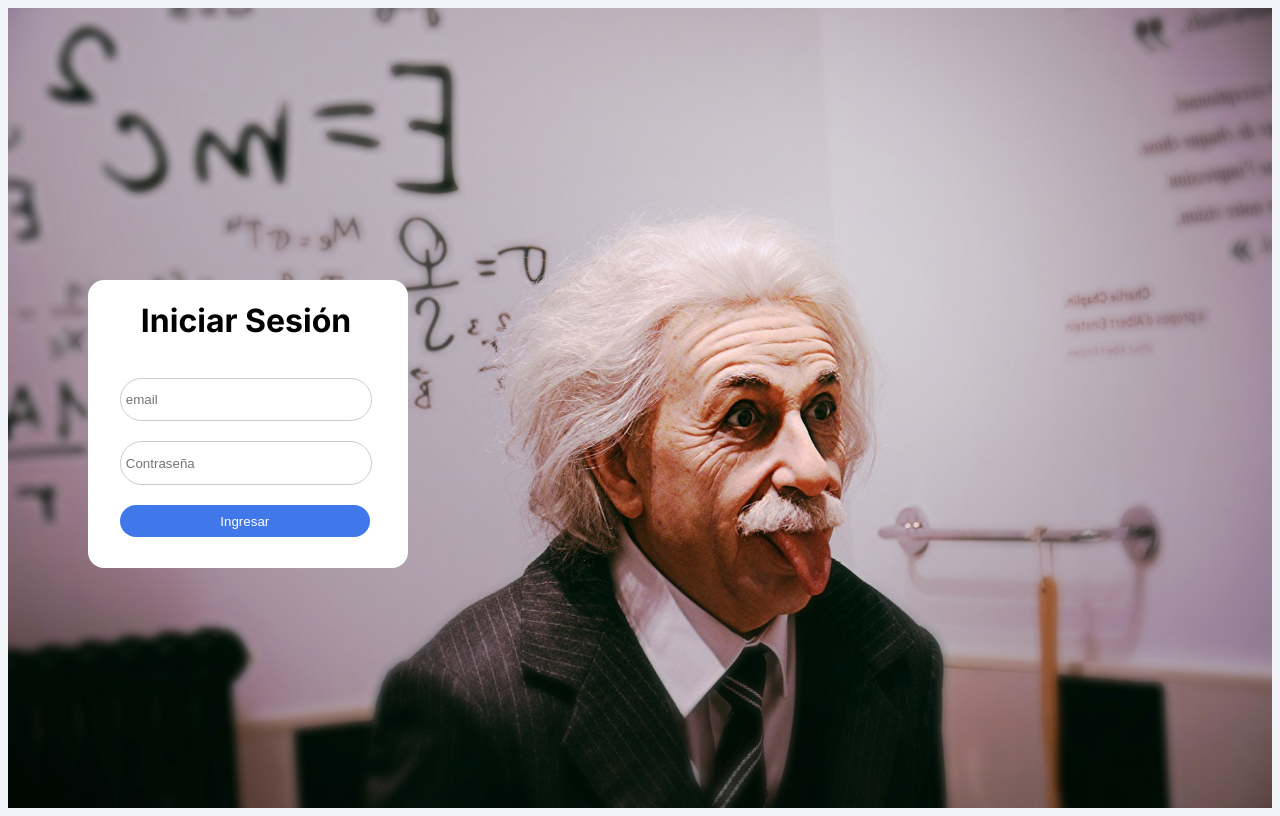
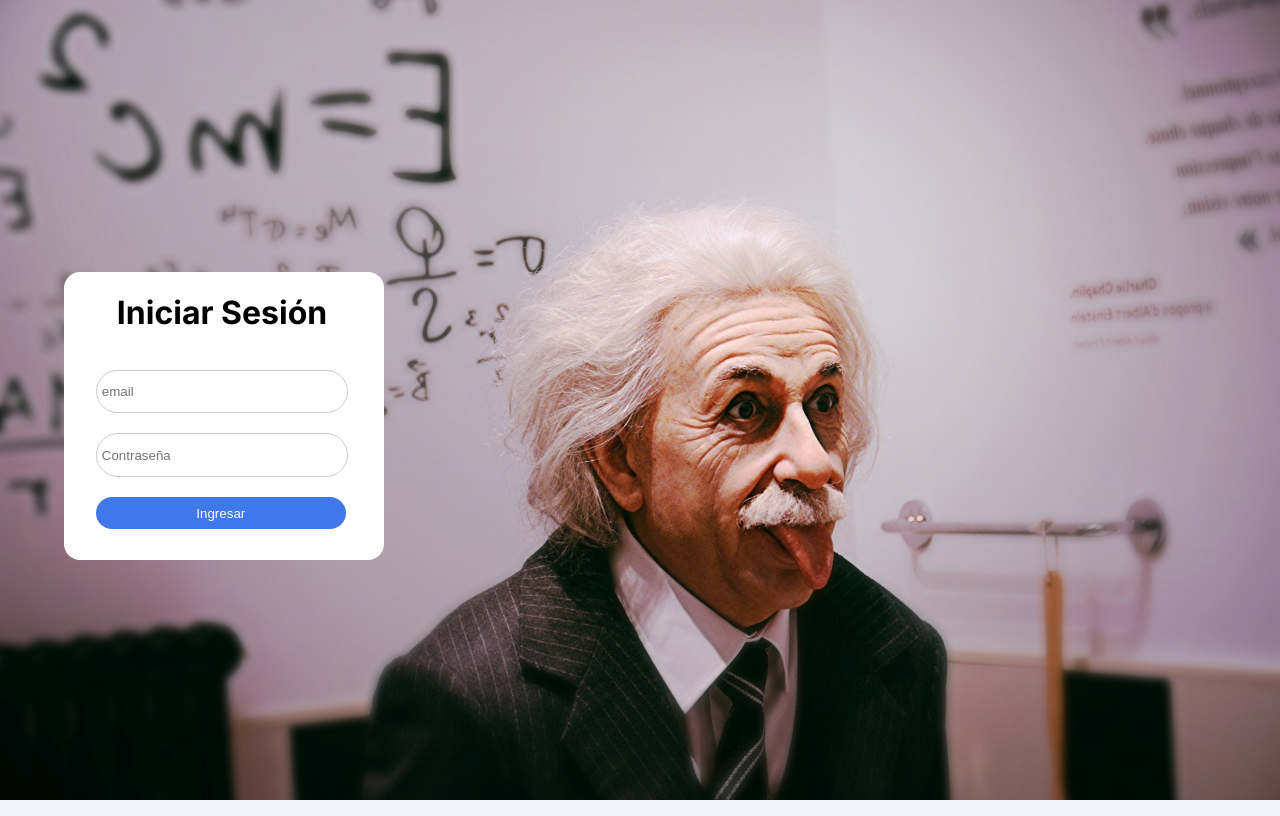
Before and after one commit to AlejoCantl/Sistema-academico, a Next.js app: page / in a window 1280 px wide. Built offline with nearby package versions, Linux system fonts and the light colour scheme.

Commit message:
Login fixed

```diff
--- a/src/app/Dashboard/Calificaciones/page.jsx
+++ b/src/app/Dashboard/Calificaciones/page.jsx
@@ -1,4 +1,4 @@
-import UploadExcel from "@/app/components/calificaciones/uploadExcel";
+import UploadExcel from "@/app/components/calificaciones/UploadExcel.jsx";
 import Button from "@/app/components/Button";
 export default function CalificacionesPage() {
     return (
--- a/src/app/globals.css
+++ b/src/app/globals.css
@@ -1,4 +1,4 @@
 .body{
-    padding: 0;
     background-color: #f0f4f8;
+    margin: 0;
 }
--- a/src/app/page.module.css
+++ b/src/app/page.module.css
@@ -1,15 +1,15 @@
 
 .container{
     display: flex;
-    padding: 0;
     margin: 0;
     flex-direction: column;
     justify-content: center;
-    height: 100vh;
+    min-height: 100vh;
     background-image: url('components/images/3e563121e13b208489eb1874a100de78580effcb.jpg');
     background-size: cover;
     background-position: center;
     background-repeat: no-repeat;
+    background-attachment: fixed;
 }
 
 .form{
@@ -18,7 +18,7 @@
     height: 18rem;
     width: 20rem;
     border-radius: 1rem;
-    left: 5rem;
+    left: 4rem;
     top: 1rem;
     position: relative;
 }
```
